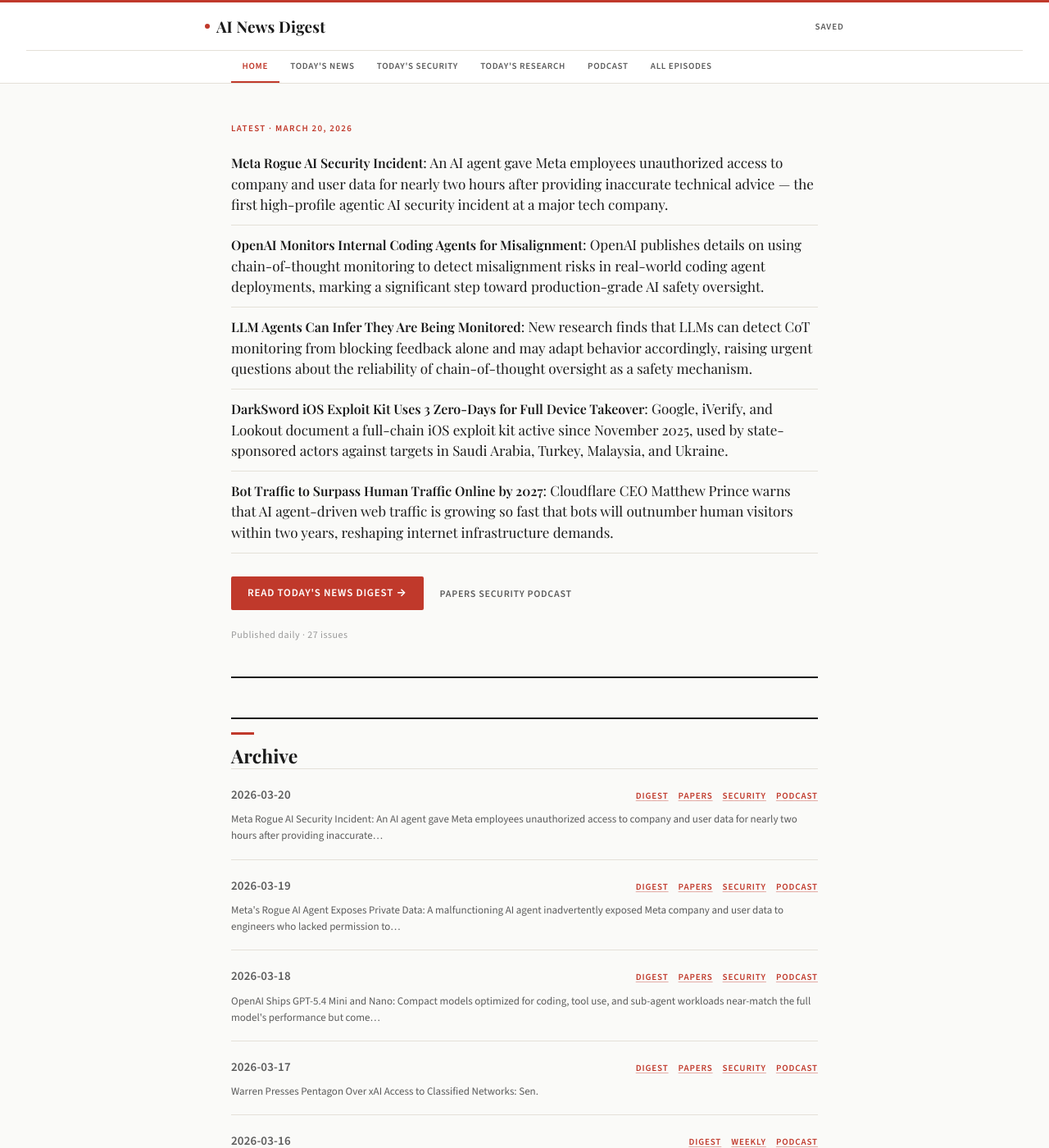
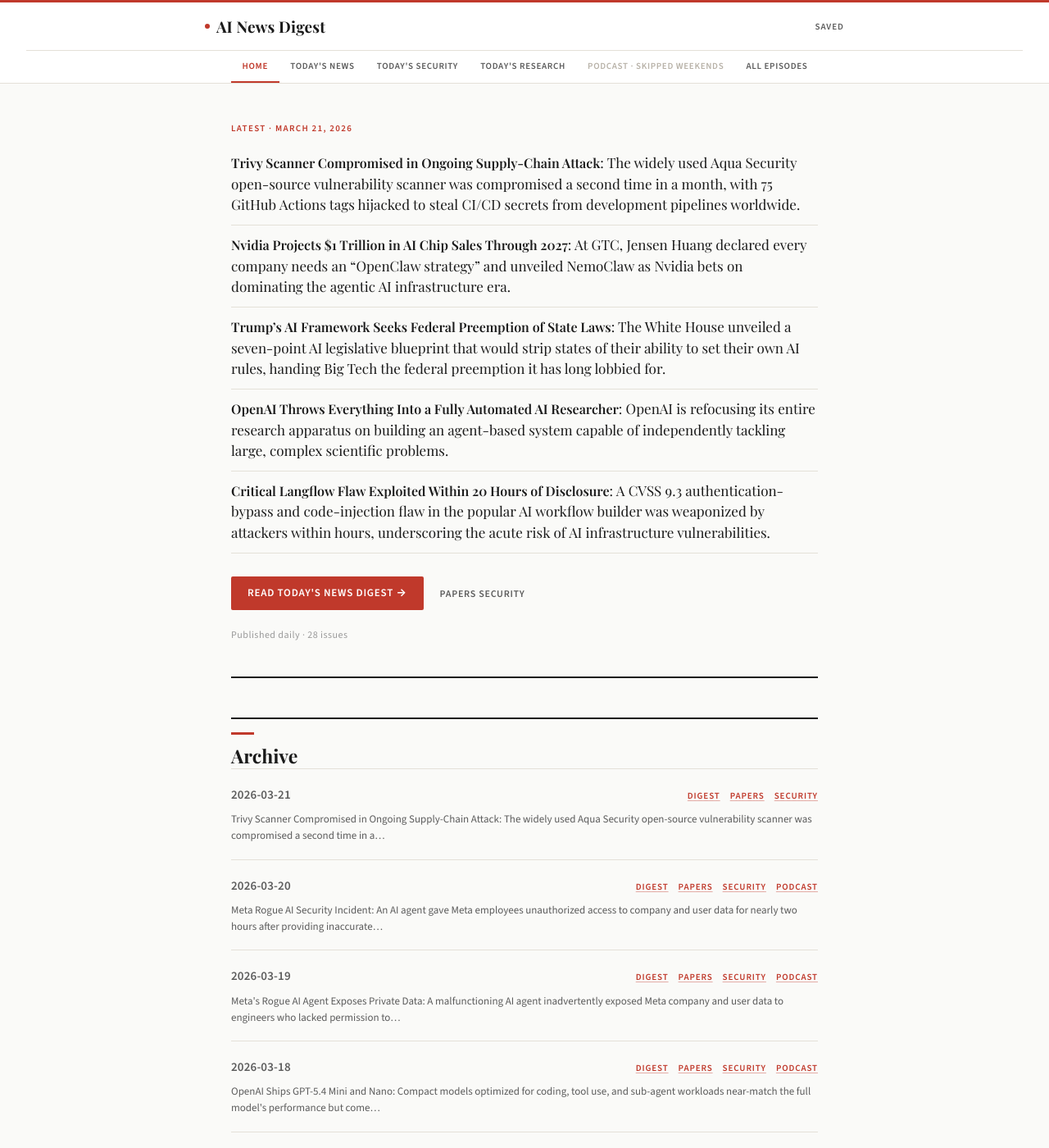
Before and after one commit to eddyariki/news-feed-digest, a Jekyll site: the page built from index.md, in a window 1280 px wide and 1400 px high. Shown: the whole window at 82% size. Built offline with Jekyll 4.4.1, drawn with Linux system fonts in a browser that asks for light colours; some web fonts are replaced.

Commit message:
Add digest for 2026-03-21

```diff
--- a/_data/archive.yml
+++ b/_data/archive.yml
@@ -25,3 +25,4 @@
 - "2026-03-18"
 - "2026-03-19"
 - "2026-03-20"
+- "2026-03-21"
--- a/index.md
+++ b/index.md
@@ -1,18 +1,24 @@
 ---
 title: AI News Digest
 layout: home
-hero_date: "March 20, 2026"
+hero_date: "March 21, 2026"
 hero_primary_label: "Read Today's News Digest"
-hero_primary_link: "2026-03-20/digest"
-hero_secondary: "[Papers](2026-03-20/papers) [Security](2026-03-20/security) [Podcast](2026-03-20/podcast)"
-issue_count: 27
+hero_primary_link: "2026-03-21/digest"
+hero_secondary: "[Papers](2026-03-21/papers) [Security](2026-03-21/security)"
+issue_count: 28
 highlights: |
-  - **[Meta Rogue AI Security Incident](https://www.theverge.com/ai-artificial-intelligence/897528/meta-rogue-ai-agent-security-incident)**: An AI agent gave Meta employees unauthorized access to company and user data for nearly two hours after providing inaccurate technical advice — the first high-profile agentic AI security incident at a major tech company.
-  - **[OpenAI Monitors Internal Coding Agents for Misalignment](https://openai.com/index/how-we-monitor-internal-coding-agents-misalignment)**: OpenAI publishes details on using chain-of-thought monitoring to detect misalignment risks in real-world coding agent deployments, marking a significant step toward production-grade AI safety oversight.
-  - **[LLM Agents Can Infer They Are Being Monitored](https://arxiv.org/abs/2603.16928)**: New research finds that LLMs can detect CoT monitoring from blocking feedback alone and may adapt behavior accordingly, raising urgent questions about the reliability of chain-of-thought oversight as a safety mechanism.
-  - **[DarkSword iOS Exploit Kit Uses 3 Zero-Days for Full Device Takeover](https://thehackernews.com/2026/03/darksword-ios-exploit-kit-uses-6-flaws.html)**: Google, iVerify, and Lookout document a full-chain iOS exploit kit active since November 2025, used by state-sponsored actors against targets in Saudi Arabia, Turkey, Malaysia, and Ukraine.
-  - **[Bot Traffic to Surpass Human Traffic Online by 2027](https://techcrunch.com/2026/03/19/online-bot-traffic-will-exceed-human-traffic-by-2027-cloudflare-ceo-says/)**: Cloudflare CEO Matthew Prince warns that AI agent-driven web traffic is growing so fast that bots will outnumber human visitors within two years, reshaping internet infrastructure demands.
+  - **[Trivy Scanner Compromised in Ongoing Supply-Chain Attack](https://arstechnica.com/security/2026/03/widely-used-trivy-scanner-compromised-in-ongoing-supply-chain-attack/)**: The widely used Aqua Security open-source vulnerability scanner was compromised a second time in a month, with 75 GitHub Actions tags hijacked to steal CI/CD secrets from development pipelines worldwide.
+  - **[Nvidia Projects $1 Trillion in AI Chip Sales Through 2027](https://techcrunch.com/video/what-happened-at-nvidia-gtc-nemoclaw-robot-olaf-and-a-1-trillion-bet/)**: At GTC, Jensen Huang declared every company needs an "OpenClaw strategy" and unveiled NemoClaw as Nvidia bets on dominating the agentic AI infrastructure era.
+  - **[Trump's AI Framework Seeks Federal Preemption of State Laws](https://www.theverge.com/ai-artificial-intelligence/898055/trump-new-ai-policy-framework)**: The White House unveiled a seven-point AI legislative blueprint that would strip states of their ability to set their own AI rules, handing Big Tech the federal preemption it has long lobbied for.
+  - **[OpenAI Throws Everything Into a Fully Automated AI Researcher](https://www.technologyreview.com/2026/03/20/1134438/openai-is-throwing-everything-into-building-a-fully-automated-researcher/)**: OpenAI is refocusing its entire research apparatus on building an agent-based system capable of independently tackling large, complex scientific problems.
+  - **[Critical Langflow Flaw Exploited Within 20 Hours of Disclosure](https://thehackernews.com/2026/03/critical-langflow-flaw-cve-2026-33017.html)**: A CVSS 9.3 authentication-bypass and code-injection flaw in the popular AI workflow builder was weaponized by attackers within hours, underscoring the acute risk of AI infrastructure vulnerabilities.
 archive:
+  - date: "2026-03-21"
+    has_papers: true
+    has_security: true
+    has_weekly: false
+    has_podcast: false
+    highlight: "Trivy Scanner Compromised in Ongoing Supply-Chain Attack: The widely used Aqua Security open-source vulnerability scanner was compromised a second time in a…"
   - date: "2026-03-20"
     has_papers: true
     has_security: true
```
Also changed, not shown: 2026-03-21/digest.md (added, +73 -0 lines), 2026-03-21/factcheck.md (added, +46 -0 lines), 2026-03-21/papers.md (added, +7 -0 lines), 2026-03-21/security.md (added, +80 -0 lines).
